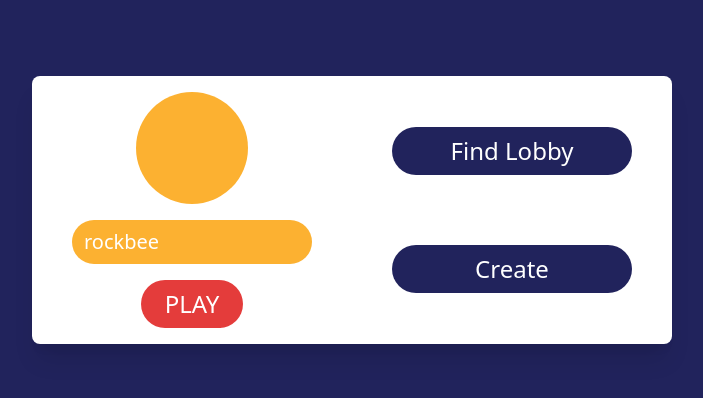
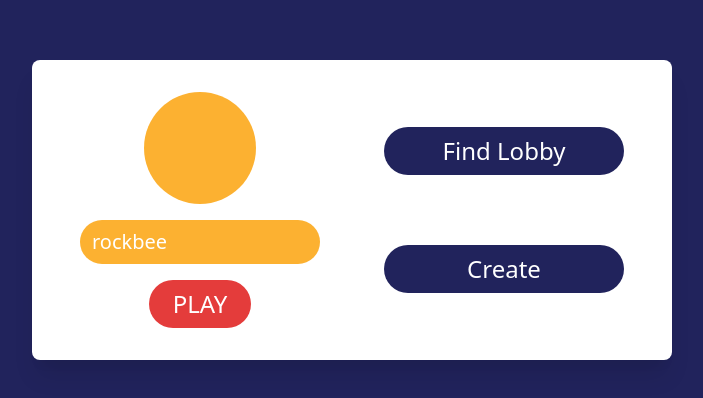
Before and after one commit to Spyfall/spyfall-client, a Vue app: page / in a window 1280 px wide. Shown: the part 190-588 px from the top of the page, without its empty margins (288-991 px from the left). Built offline with nearby package versions, Linux system fonts and the light colour scheme.

Commit message:
base container padding added

```diff
--- a/src/components/base/SfContainer.vue
+++ b/src/components/base/SfContainer.vue
@@ -1,7 +1,7 @@
 <template>
   <div class="bg-spyfall-blue w-full h-screen justify-center items-center flex">
     <div
-      class="flex flex-row flex-wrap w-3/4 md:w-1/2 bg-white rounded-lg shadow-xl"
+      class="flex flex-row flex-wrap w-3/4 md:w-1/2 p-0 md:p-2 xl:p-4 bg-white rounded-lg shadow-xl"
     >
       <slot />
     </div>
```
